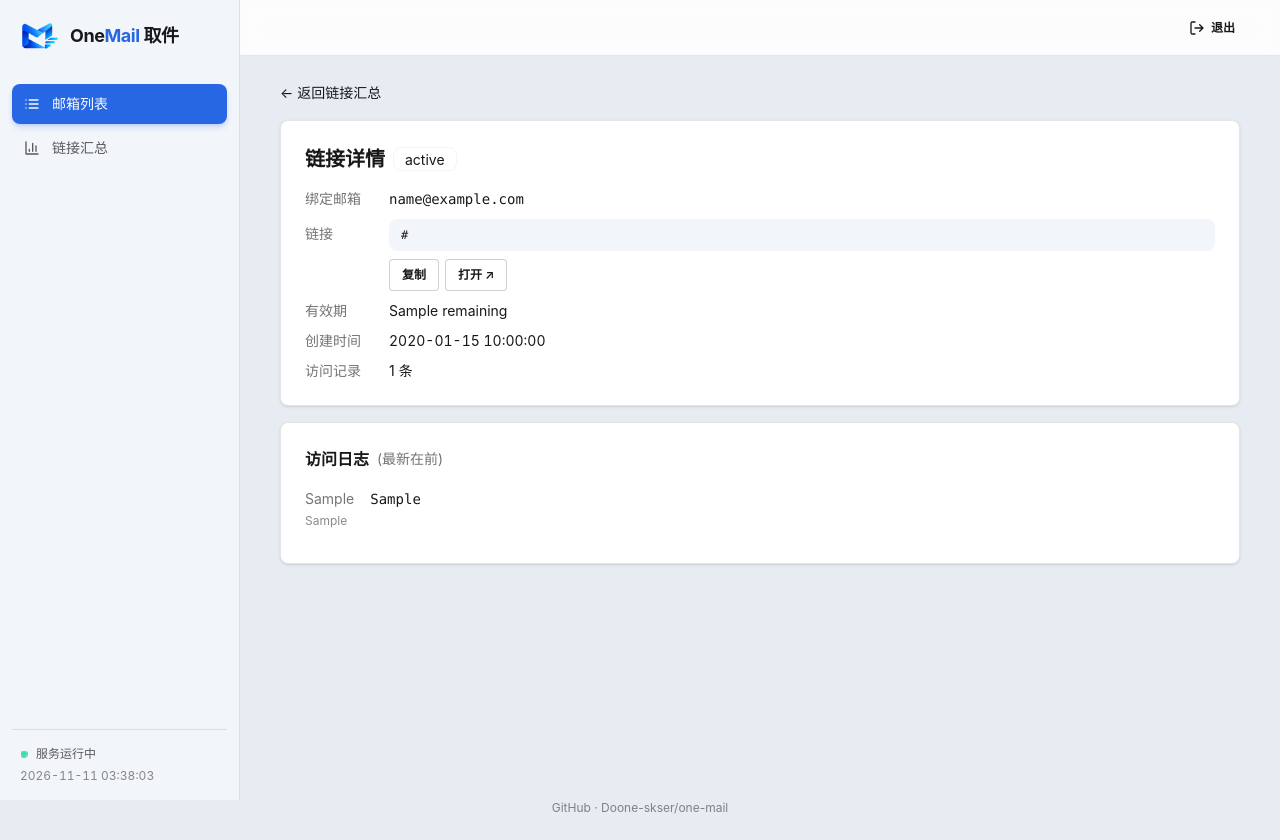
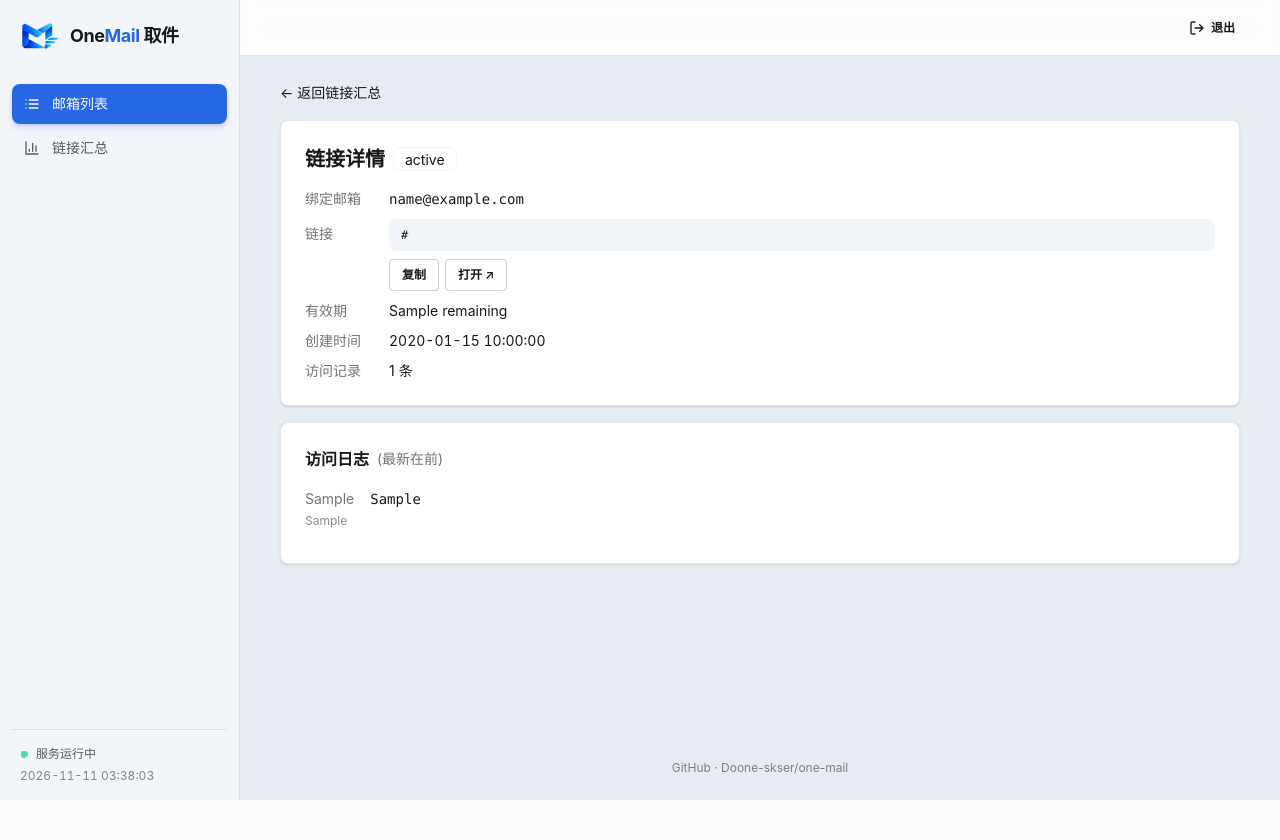
Before and after one commit to Doone-skser/one-mail, a Flask app: template templates/link_detail.html in a window 1280 px wide. After the commit the page ends 800 px from the top, so only its background shows below. Run offline with Flask 3, Linux system fonts and the light colour scheme; the template is opened without the code that fills it: most values are stand-ins (such as "Sample title", 1, 10 or a date in 2020).

Commit message:
fix: 将管理端页脚移到右侧内容区

```diff
--- a/templates/admin_base.html
+++ b/templates/admin_base.html
@@ -21,7 +21,7 @@
     </div>
   </aside>
 
-  <div class="min-w-0">
+  <div class="min-w-0 flex min-h-screen flex-col">
     <header class="sticky top-0 z-30 flex items-center justify-between gap-2 h-14 px-4 lg:px-8
                    bg-base-100/85 backdrop-blur border-b border-base-content/10">
       <a class="flex items-center gap-2 lg:invisible" href="/admin/">
@@ -36,9 +36,13 @@
         <a class="btn btn-ghost btn-sm" href="/admin/logout">{{ icon('logout') }}退出</a>
       </nav>
     </header>
-    <main id="admin-main" class="mx-auto w-full {% block container_class %}max-w-7xl{% endblock %} px-4 lg:px-8 pt-6 pb-12">
+    <main id="admin-main" class="mx-auto w-full flex-1 {% block container_class %}max-w-7xl{% endblock %} px-4 lg:px-8 pt-6 pb-12">
       {% block content %}{% endblock %}
     </main>
+    <footer class="px-4 pb-6 text-center text-xs text-base-content/50">
+      <a class="link link-hover" href="https://github.com/Doone-skser/one-mail"
+         target="_blank" rel="noopener noreferrer">GitHub · Doone-skser/one-mail</a>
+    </footer>
   </div>
 </div>
 <script>
--- a/templates/base.html
+++ b/templates/base.html
@@ -21,11 +21,11 @@
 <div class="mx-auto w-full {% block container_class %}max-w-3xl{% endblock %} px-4 pt-6 pb-12">
   {% block content %}{% endblock %}
 </div>
-{% endblock %}
 <footer class="px-4 pb-6 text-center text-xs text-base-content/50">
   <a class="link link-hover" href="https://github.com/Doone-skser/one-mail"
      target="_blank" rel="noopener noreferrer">GitHub · Doone-skser/one-mail</a>
 </footer>
+{% endblock %}
 <script>
 function copyText(t, btn) {
   function feedback() {
```
